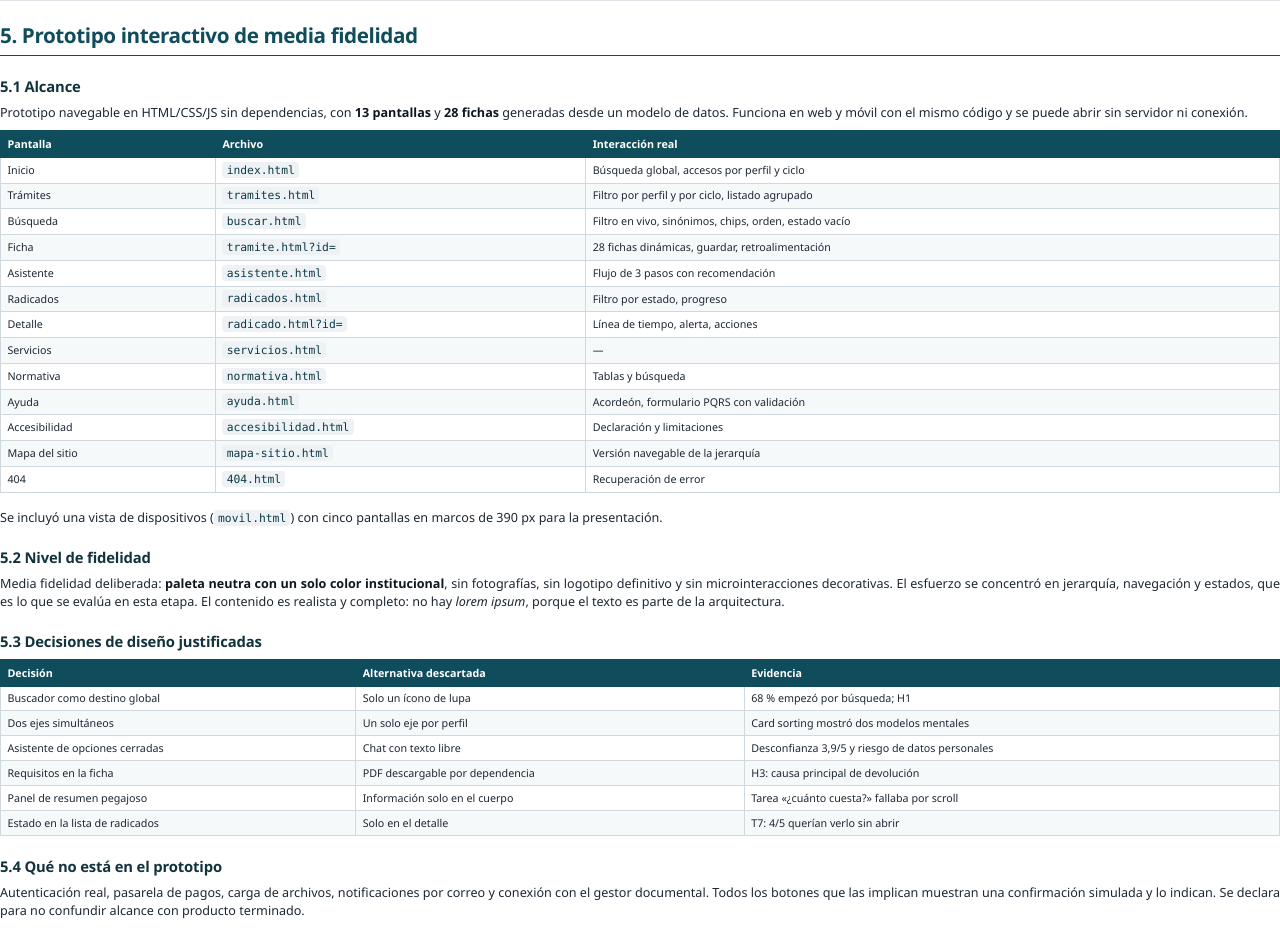
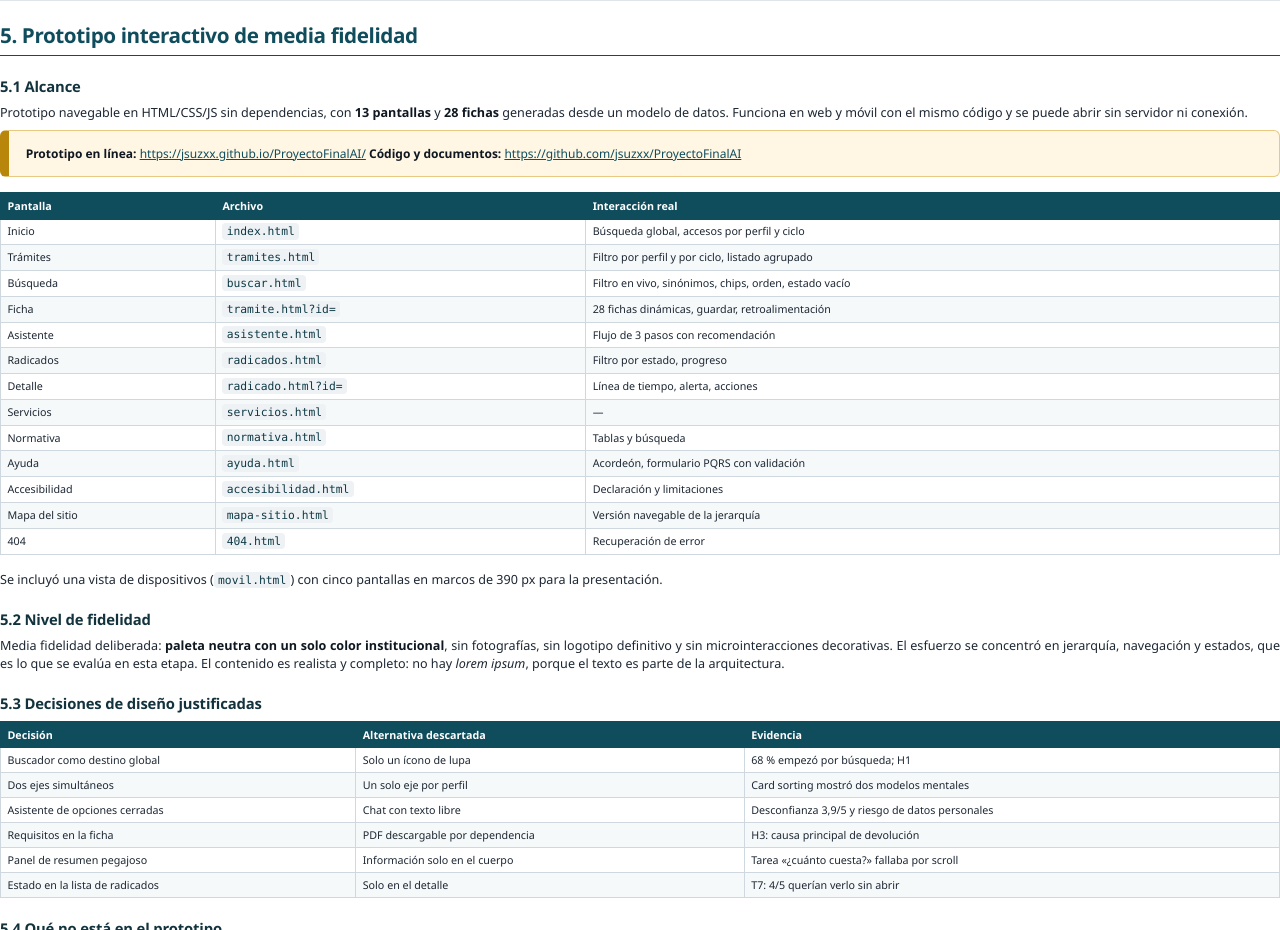
Before and after one commit to jsuzxx/ProyectoFinalAI, a plain HTML site: page docs/informe-final.html in a window 1280 px wide. Shown: the part 8620-9550 px from the top of the page. Drawn offline with Linux system fonts and the light colour scheme.

Commit message:
docs: publicar prototipo en GitHub Pages y enlazarlo en informe, deck y guia de entrega

```diff
--- a/docs/informe-final.html
+++ b/docs/informe-final.html
@@ -976,6 +976,10 @@
 <h2 id="5-prototipo-interactivo-de-media-fidelidad">5. Prototipo interactivo de media fidelidad<a class="headerlink" href="#5-prototipo-interactivo-de-media-fidelidad" title="Permanent link"></a></h2>
 <h3 id="51-alcance">5.1 Alcance<a class="headerlink" href="#51-alcance" title="Permanent link"></a></h3>
 <p>Prototipo navegable en HTML/CSS/JS sin dependencias, con <strong>13 pantallas</strong> y <strong>28 fichas</strong> generadas desde un modelo de datos. Funciona en web y móvil con el mismo código y se puede abrir sin servidor ni conexión.</p>
+<blockquote>
+<p><strong>Prototipo en línea:</strong> <a href="https://jsuzxx.github.io/ProyectoFinalAI/">https://jsuzxx.github.io/ProyectoFinalAI/</a>
+<strong>Código y documentos:</strong> <a href="https://github.com/jsuzxx/ProyectoFinalAI">https://github.com/jsuzxx/ProyectoFinalAI</a></p>
+</blockquote>
 <table>
 <thead>
 <tr>
```
Also changed, not shown: presentation/presentacion.html (+1 -1 lines), 8 other files.
